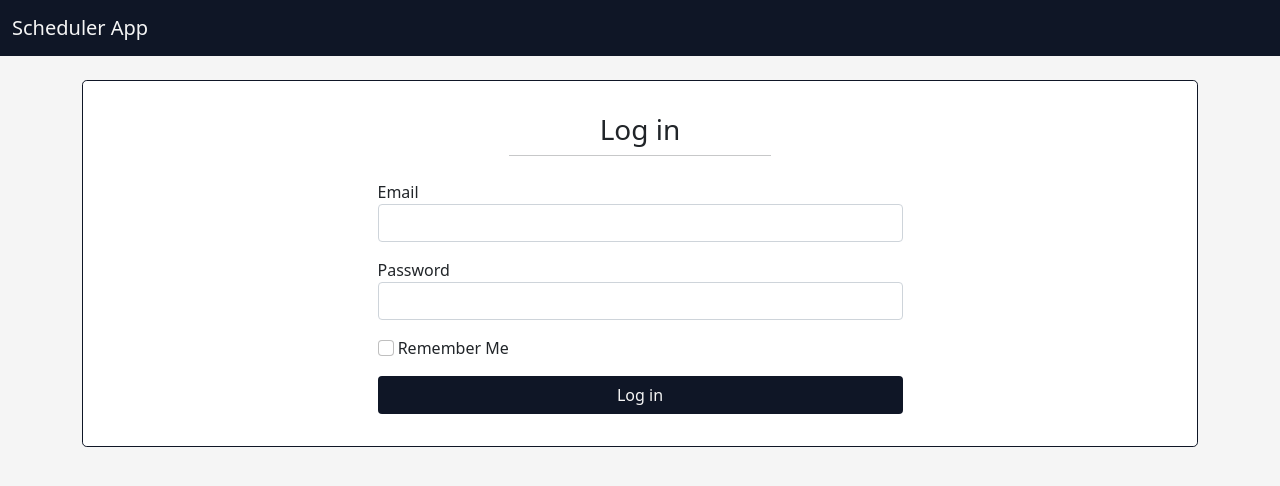
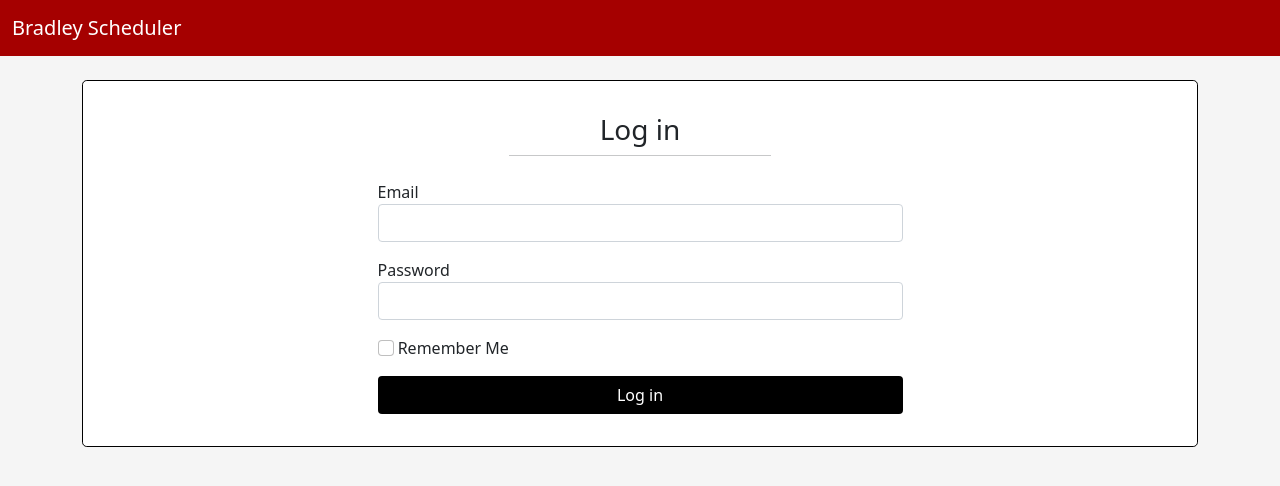
Before and after one commit to ShaunTornilla/CS-Capstone-Project, a Flask app: page / in a window 1280 px wide. Shown: the top 486 px of the page. Run offline with Flask 2, Linux system fonts and the light colour scheme; some libraries are stand-ins or nearby versions.

Commit message:
updated application color scheme

```diff
--- a/APP/static/styles.css
+++ b/APP/static/styles.css
@@ -1,22 +1,15 @@
-/*
-color scheme
-    - primary: eggshell #F5F5F5
-    - secondary: navy blue #0F1626
-    - third: coral #FF533D
-*/
-
 body {
     background-color: #F5F5F5;
 }
 
 /* styling for all buttons */
 .btn {
-    background-color: #0F1626;
-    color: #F5F5F5;
+    background-color: black;
+    color: white;
 }
 .btn:hover {
-    background-color: #FF533D;
-    color: #F5F5F5;
+    background-color: #A50000;
+    color: white;
 }
 
 /* login jumbotron */
@@ -26,5 +19,5 @@ body {
     margin-bottom: 2rem;
     background-color: white;
     border-radius: .3rem;
-    border: .5px solid #0F1626;
+    border: .5px solid black;
   }
--- a/APP/templates/layout.html
+++ b/APP/templates/layout.html
@@ -22,7 +22,7 @@
 <body>
 
     <!-- navbar -->
-    <nav class="navbar navbar-expand-sm fixed-top" style="background-color: #0F1626; color: #F5F5F5">
+    <nav class="navbar navbar-expand-sm fixed-top" style="background-color: #A50000; color: #F5F5F5">
         {% include 'nav.html' %}
     </nav>
 
--- a/APP/templates/nav.html
+++ b/APP/templates/nav.html
@@ -1,3 +1,3 @@
 <div class="container-fluid">
-    <a href="{{ url_for('login') }}" class="navbar-brand" style="color: #F5F5F5;">Scheduler App</a>
+    <a href="{{ url_for('login') }}" class="navbar-brand" style="color: white;">Bradley Scheduler</a>
 </div>
```
